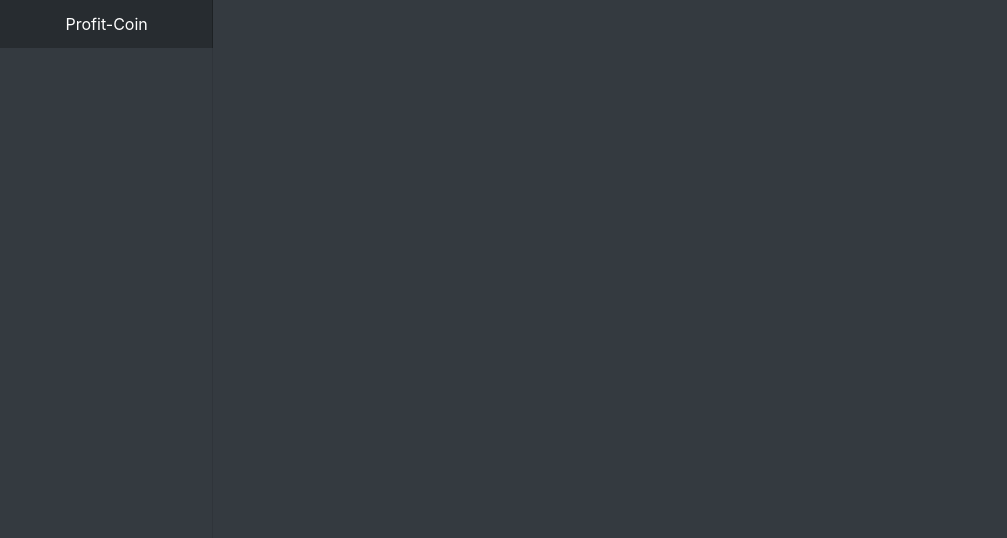
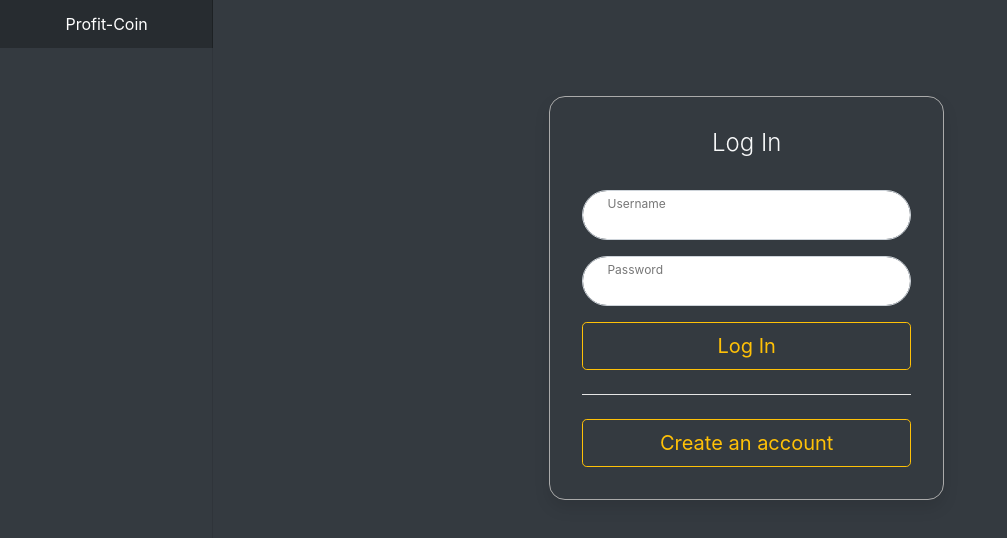
Before and after one commit to mikovsky/pc-client-v2, a React (Create React App) app: page /login in a window 1280 px wide. Shown: the top 538 px of the page, without its empty margins (0-1007 px from the left). Built offline with nearby package versions, Linux system fonts and the light colour scheme.

Commit message:
LoginPage works fine

```diff
--- /dev/null
+++ b/src/components/auth/LoginPage.js
@@ -0,0 +1,94 @@
+import React, { Component } from "react";
+import { reduxForm, Field } from "redux-form";
+import { Link } from "react-router-dom";
+import { compose } from "redux";
+import { connect } from "react-redux";
+import classnames from "classnames";
+
+import authFormWrapper from "./authFormWrapper";
+import * as actions from "../../redux/actions";
+
+class LoginPage extends Component {
+  onSubmit = formProps => {
+    this.props.login(formProps, () => this.props.history.push("/"));
+  };
+
+  usernameField = () => {
+    const { errors } = this.props;
+    return (
+      <div className="form-label-group">
+        <Field
+          name="username"
+          type="text"
+          component="input"
+          className={classnames("form-control", {
+            "is-invalid": errors.username
+          })}
+        />
+        <label>Username</label>
+        {errors.username && (
+          <div className="invalid-feedback text-center">{errors.username}</div>
+        )}
+      </div>
+    );
+  };
+
+  passwordField = () => {
+    const { errors } = this.props;
+    return (
+      <div className="form-label-group">
+        <Field
+          name="password"
+          type="password"
+          component="input"
+          className={classnames("form-control", {
+            "is-invalid": errors.password
+          })}
+        />
+        <label>Password</label>
+        {errors.password && (
+          <div className="invalid-feedback text-center">{errors.password}</div>
+        )}
+      </div>
+    );
+  };
+
+  render() {
+    const { handleSubmit } = this.props;
+    return (
+      <React.Fragment>
+        <h5 className="card-title text-center text-light">Log In</h5>
+        <form onSubmit={handleSubmit(this.onSubmit)}>
+          {this.usernameField()}
+          {this.passwordField()}
+          <button className="btn btn-lg btn-outline-warning btn-block">
+            Log In
+          </button>
+          <hr className="my-4 hr-color" />
+          <Link
+            to="/register"
+            className="btn btn-lg btn-outline-warning btn-block"
+          >
+            Create an account
+          </Link>
+        </form>
+      </React.Fragment>
+    );
+  }
+}
+
+const mapStateToProps = state => {
+  return {
+    errors: state.errorReducer
+  };
+};
+
+export default authFormWrapper(
+  compose(
+    connect(
+      mapStateToProps,
+      actions
+    ),
+    reduxForm({ form: "login" })
+  )(LoginPage)
+);
--- /dev/null
+++ b/src/components/auth/authFormWrapper.js
@@ -0,0 +1,22 @@
+import React, { Component } from "react";
+
+export default ChildComponentWithForm => {
+  class ComposedComponentWithForm extends Component {
+    render() {
+      return (
+        <div className="container">
+          <div className="row">
+            <div className="col-sm-9 col-md-7 col-lg-5 mx-auto mt-5 pb-5">
+              <div className="card card-signin">
+                <div className="card-body">
+                  <ChildComponentWithForm {...this.props} />
+                </div>
+              </div>
+            </div>
+          </div>
+        </div>
+      );
+    }
+  }
+  return ComposedComponentWithForm;
+};
--- /dev/null
+++ b/src/config.js
@@ -0,0 +1 @@
+export const BACKEND_URL = "http://localhost:8080";
--- a/src/index.js
+++ b/src/index.js
@@ -8,6 +8,7 @@ import reduxThunk from "redux-thunk";
 import App from "./components/App";
 import reducers from "./redux/reducers";
 import LandingPage from "./components/LandingPage";
+import LoginPage from "./components/auth/LoginPage";
 
 const ReactReduxDevTools =
   window.__REDUX_DEVTOOLS_EXTENSION__ && window.__REDUX_DEVTOOLS_EXTENSION__();
@@ -26,6 +27,7 @@ ReactDOM.render(
     <Router>
       <App>
         <Route exact path="/" component={LandingPage} />
+        <Route exact path="/login" component={LoginPage} />
       </App>
     </Router>
   </Provider>,
--- /dev/null
+++ b/src/redux/actions/index.js
@@ -0,0 +1,28 @@
+import axios from "axios";
+import { AUTH_USER, GET_ERRORS } from "../types";
+import { BACKEND_URL } from "../../config";
+
+export const login = (formProps, callback) => async dispatch => {
+  try {
+    const res = await axios.post(BACKEND_URL + "/api/auth/login", formProps);
+    dispatch({
+      type: AUTH_USER,
+      payload: res.data.token
+    });
+    localStorage.setItem("token", res.data.token);
+    callback();
+  } catch (e) {
+    dispatch({
+      type: GET_ERRORS,
+      payload: e.response.data
+    });
+  }
+};
+
+export const logout = () => {
+  localStorage.removeItem("token");
+  return {
+    type: AUTH_USER,
+    payload: ""
+  };
+};
--- a/src/redux/reducers/index.js
+++ b/src/redux/reducers/index.js
@@ -4,7 +4,7 @@ import authReducer from "./authReducer";
 import errorReducer from "./errorReducer";
 
 export default combineReducers({
-  formReducer,
+  form: formReducer,
   authReducer,
   errorReducer
 });
```
